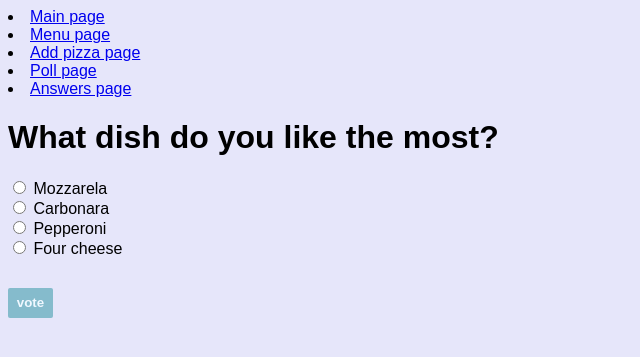
After one commit to kskrasssss/Oderman, a Flask app: page /poll in a window 1280 px wide. The commit adds this page. Shown: the top 357 px of the page, without its empty margins (0-640 px from the left). Run offline with Flask 3, Linux system fonts and the light colour scheme.

Commit message:
New files and features added.
New pages added. List of added pizzas, based on sqlalchemy database. Also added page with voting for the best pizza and results displayed on the "Answers" page.

```diff
--- /dev/null
+++ b/data.txt
@@ -0,0 +1,4 @@
+Your reply has been accepted:  Four cheese
+Your reply has been accepted:  Four cheese
+Your reply has been accepted:  Mozzarela
+Your reply has been accepted:  Mozzarela
--- a/main.py
+++ b/main.py
@@ -63,6 +63,7 @@ class Form(Base):
 Base.metadata.create_all(engine)
 Base.metadata.bind = engine
 
+
 @app.route('/form', methods=['GET', 'POST'])
 def form():
     if request.method == 'POST':
@@ -79,5 +80,35 @@ def form():
     pizzas = session.query(Form).all()
     return render_template('form.html', pizzas=pizzas)
 
+filename = 'data.txt'
+
+poll_data = {
+    'question': 'What dish do you like the most?',
+    'fields': ['Mozzarela', 'Carbonara', 'Pepperoni', 'Four cheese']
+}
+
+@app.route('/poll')
+def poll():
+    return render_template('poll.html', data=poll_data)
+
+@app.route('/poll_result')
+def poll_result():
+    vote = request.args.get("dish")
+    if vote is not None:
+        with open(filename, 'a') as f:
+            f.write(vote + '\n')
+    else:
+        vote = 'No vote'
+    return render_template('result.html', data=poll_data, vote=vote)
+
+@app.route('/statistics')
+def stat():
+    try:
+        with open('data.txt', 'r', encoding='utf-8') as file:
+            content = file.read()
+    except FileNotFoundError:
+        content = "Файл data.txt не знайдено!"
+    return render_template('statistics.html', content=content)
+
 if __name__ == '__main__':
     app.run(port= 7000, debug=True)
--- /dev/null
+++ b/static/style.css
@@ -0,0 +1,22 @@
+body {
+    margin: 20;
+    padding: 30;
+    background-color: lavender;
+    font-family: Arial, sans-serif;
+}
+
+
+.button {
+    display: flex;
+    justify-content: center;
+    align-items: center;
+    width:45px;
+    height: 30px;
+    font-family: Arial, Helvetica, sans-serif;
+    font-weight: 700;
+    border: none;
+    border-radius: 2px;
+    background-color:rgb(133, 187, 204);
+    color: aliceblue;
+    margin-top: 30px;
+}
--- a/templates/_navigation.html
+++ b/templates/_navigation.html
@@ -6,6 +6,12 @@
         <a href="{{ url_for ('menu') }}">Menu page</a>
     </li>
     <li>
-        <a href="{{ url_for ('form') }}">Form page</a>
+        <a href="{{ url_for ('form') }}">Add pizza page</a>
+    </li>
+    <li>
+        <a href="{{ url_for ('poll') }}">Poll page</a>
+    </li>
+    <li>
+        <a href="{{ url_for ('stat') }}">Answers page</a>
     </li>
 </nav>
--- /dev/null
+++ b/templates/poll.html
@@ -0,0 +1,26 @@
+<!DOCTYPE html>
+<html lang="en">
+<head>
+    <meta charset="UTF-8">
+    <meta name="viewport" content="width=device-width, initial-scale=1.0">
+    <link rel="stylesheet" href="{{ url_for('static', filename='style.css') }}">
+    <title>{{data.question}}</title>
+</head>
+<body>
+    <head>
+        {% include '_navigation.html' %}
+    </head>
+
+    <h1>{{data.question}}</h1>
+    <form
+        action='/poll_result'>
+        {% for i in data.fields %}
+        <input type="radio" name="dish" value="Your reply has been accepted:  {{i}}" class="inp">
+        {{i}} <br>
+        {% endfor %}
+        <input type="submit" value="vote" class="button"/>
+    </form>
+
+
+</body>
+</html>
```
Also changed, not shown: templates/form.html (+5 -11 lines), templates/result.html (added, +13 -0 lines), templates/statistics.html (added, +10 -0 lines), alchemy_form.db (added).
